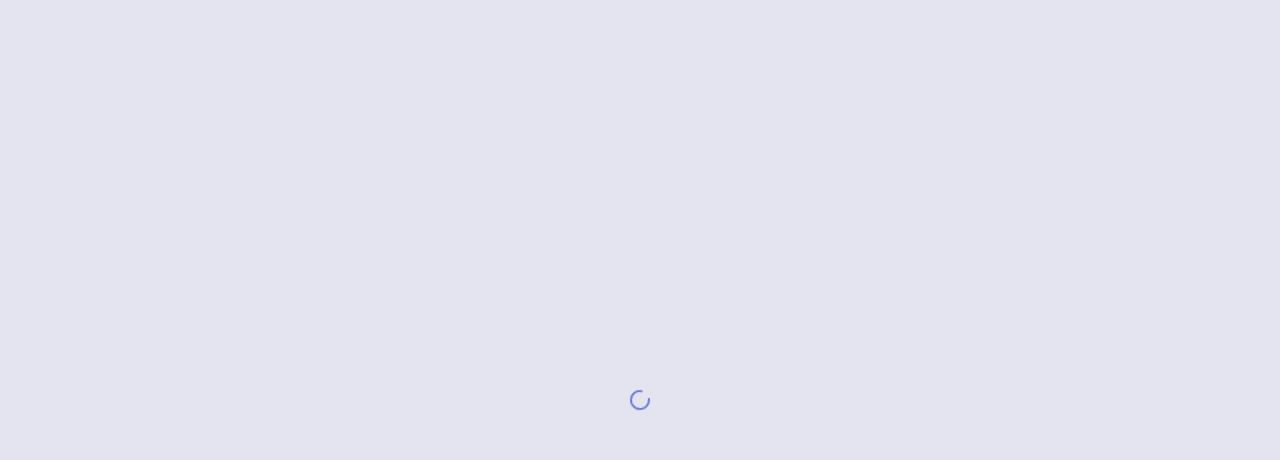
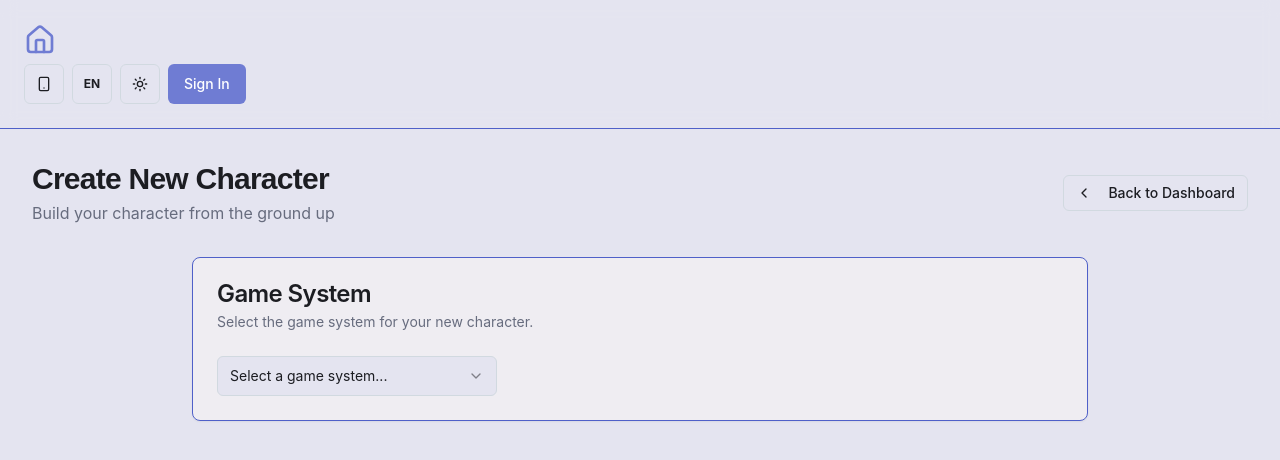
Before and after one commit to OtherSelf/DigitalCharsheets-qwen, a Next.js app: page /new in a window 1280 px wide. Before the commit this address had no page. Shown: the top 460 px of the page. Built offline with nearby package versions, Linux system fonts and the light colour scheme.

Commit message:
Dashboard translation start

```diff
--- a/src/app/new/page.tsx
+++ b/src/app/new/page.tsx
@@ -1,18 +1,72 @@
 'use client';
 
-import { useEffect } from 'react';
-import { useRouter } from 'next/navigation';
-import Loading from '@/app/loading';
+import { useState } from 'react';
+import { Header } from '@/components/header';
+import Link from 'next/link';
+import { Button } from '@/components/ui/button';
+import { ChevronLeft } from 'lucide-react';
+import {
+  Card,
+  CardContent,
+  CardDescription,
+  CardHeader,
+  CardTitle,
+} from '@/components/ui/card';
+import {
+  Select,
+  SelectContent,
+  SelectItem,
+  SelectTrigger,
+  SelectValue,
+} from '@/components/ui/select';
+import { type GameSystem } from '@/lib/types';
+import { DndCharacterForm } from '@/components/characters/forms/dnd-character-form';
+import { DarkHeresyCharacterForm } from '@/components/characters/forms/dark-heresy-character-form';
+import { useTranslation } from '@/context/language-context';
 
-/**
- * Redirect page to skip choice and go straight to manual creation.
- */
-export default function NewCharacterPage() {
-  const router = useRouter();
+export default function ManualCharacterCreationPage() {
+  const [gameSystem, setGameSystem] = useState<GameSystem | ''>('');
+  const { t } = useTranslation();
 
-  useEffect(() => {
-    router.replace('/new/manual');
-  }, [router]);
+  return (
+    <div className="flex flex-col h-screen">
+      <Header />
+      <main className="flex-1 overflow-y-auto p-4 md:p-6 lg:p-8">
+        <div className="flex items-center justify-between mb-8">
+            <div className="flex flex-col gap-1">
+                <h1 className="text-3xl font-headline font-bold tracking-tight">{t('createNew')}</h1>
+                <p className="text-muted-foreground">{t('buildCharacterDesc')}</p>
+            </div>
+            <Button variant="outline" size="sm" asChild>
+              <Link href="/">
+                <ChevronLeft className="mr-2 h-4 w-4" />
+                {t('backToDashboard')}
+              </Link>
+            </Button>
+        </div>
+        <div className="max-w-4xl mx-auto">
+          <Card className="mb-8">
+            <CardHeader>
+              <CardTitle>{t('gameSystem')}</CardTitle>
+              <CardDescription>{t('selectGameSystemDesc')}</CardDescription>
+            </CardHeader>
+            <CardContent>
+              <Select onValueChange={(value) => setGameSystem(value as GameSystem)} value={gameSystem}>
+                <SelectTrigger className="w-full md:w-[280px]">
+                  <SelectValue placeholder={t('selectGameSystemPlaceholder')} />
+                </SelectTrigger>
+                <SelectContent>
+                  <SelectItem value="Dungeons & Dragons">{t('dungeonsAndDragons')}</SelectItem>
+                  <SelectItem value="Dark Heresy">{t('darkHeresy')}</SelectItem>
+                </SelectContent>
+              </Select>
+            </CardContent>
+          </Card>
 
-  return <Loading />;
+          {gameSystem === 'Dungeons & Dragons' && <DndCharacterForm />}
+          {gameSystem === 'Dark Heresy' && <DarkHeresyCharacterForm />}
+        </div>
+      </main>
+    </div>
+  );
 }
--- a/src/app/page.tsx
+++ b/src/app/page.tsx
@@ -23,7 +23,7 @@ import { RecoveryModalWrapper } from '@/components/recovery-modal-wrapper';
 
 export default function DashboardPage() {
   const { characters, isLoaded, isCompactView } = useCharacterContext();
-  const { user } = useLocalAuth(); // MOVED: Hooks must be at the top!
+  const { user } = useLocalAuth();
   const { t } = useTranslation();
 
   const handleExportXlsx = () => {
@@ -89,12 +89,11 @@ export default function DashboardPage() {
             </p>
           </div>
 
-          {/* ALL BUTTONS GROUPED TOGETHER HERE */}
           <div className="flex flex-wrap gap-2">
             <Button variant="outline" size="sm" asChild>
               <Link href="/stats-editor">
                 <Settings2 className="mr-2 h-4 w-4" />
-                Stats Editor
+                {t('statsEditor')}
               </Link>
             </Button>
 
@@ -108,7 +107,7 @@ export default function DashboardPage() {
               }}
             >
               <FileDown className="mr-2 h-4 w-4" />
-              Backup All
+              {t('backupAll')}
             </Button>
 
             <Button
@@ -179,7 +178,6 @@ function downloadJSON(data: any, filename: string) {
   URL.revokeObjectURL(url);
 }
 
-// Minimal migration dialog stub to prevent build errors if referenced elsewhere
 function MigrateCharacterDialog({ children }: { children: React.ReactNode }) {
     return <>{children}</>;
 }
--- a/src/components/characters/character-card.tsx
+++ b/src/components/characters/character-card.tsx
@@ -26,6 +26,7 @@ import {
 import { useCharacterContext } from '@/context/character-context';
 import { exportCharacterToExcel } from '@/lib/export-utils';
 import { useTranslation } from '@/context/language-context';
+import { RANK_KEYS } from '@/lib/dark-heresy-data';
 
 type CharacterCardProps = {
   character: Character;
@@ -56,12 +57,12 @@ export function CharacterCard({ character }: CharacterCardProps) {
             </CardTitle>
             <CardDescription className="text-xs break-words">
               {character.gameSystem === 'Dungeons & Dragons' && `${t('lvl')} ${character.level} `}
-              {character.gameSystem === 'Dark Heresy' && `${character.rank} `}
+              {character.gameSystem === 'Dark Heresy' && `${t(RANK_KEYS[character.rank as keyof typeof RANK_KEYS] || character.rank)} `}
               {character.characterClass}
             </CardDescription>
           </div>
           <Badge variant={badgeVariant} className="mt-1 text-xs">
-            {character.gameSystem}
+            {character.gameSystem === 'Dungeons & Dragons' ? t('dungeonsAndDragons') : t('darkHeresy')}
           </Badge>
         </div>
         <div className="flex items-center gap-2 p-2 ml-auto">
@@ -102,14 +103,14 @@ export function CharacterCard({ character }: CharacterCardProps) {
     <Card className="flex flex-col overflow-hidden hover:shadow-lg hover:shadow-primary/10 transition-shadow duration-300">
       <CardContent className="p-4 flex-grow">
         <Badge variant={badgeVariant} className="mb-2">
-          {character.gameSystem}
+          {character.gameSystem === 'Dungeons & Dragons' ? t('dungeonsAndDragons') : t('darkHeresy')}
         </Badge>
         <CardTitle className="text-lg font-headline mb-1">
           {character.name}
         </CardTitle>
         <CardDescription>
           {character.gameSystem === 'Dungeons & Dragons' && `${t('lvl')} ${character.level} `}
-          {character.gameSystem === 'Dark Heresy' && `${character.rank} `}
+          {character.gameSystem === 'Dark Heresy' && `${t(RANK_KEYS[character.rank as keyof typeof RANK_KEYS] || character.rank)} `}
           {character.characterClass}
         </CardDescription>
       </CardContent>
--- a/src/lib/translations.ts
+++ b/src/lib/translations.ts
@@ -821,7 +821,16 @@ export const translations: Record<string, Record<string, string>> = {
     armorQualityGood: "Good",
     armorQualityBest: "Best",
     armorQualityMasterCrafted: "Master-Crafted",
-
+    // --- DASHBOARD & CREATION PAGE ADDITIONS (EN) ---
+    buildCharacterDesc: "Build your character from the ground up",
+    gameSystem: "Game System",
+    selectGameSystemDesc: "Select the game system for your new character.",
+    selectGameSystemPlaceholder: "Select a game system...",
+    dungeonsAndDragons: "Dungeons & Dragons",
+    darkHeresy: "Warhammer 40k: Dark Heresy",
+    backToDashboard: "Back to Dashboard",
+    statsEditor: "Stats Editor",
+    backupAll: "Backup All",
 
   },
   ru: {
@@ -1648,5 +1657,15 @@ export const translations: Record<string, Record<string, string>> = {
     armorQualityGood: "Хорошее",
     armorQualityBest: "Превосходное",
     armorQualityMasterCrafted: "Мастерское",
+        // --- DASHBOARD & CREATION PAGE ADDITIONS (RU) ---
+    buildCharacterDesc: "Создайте своего персонажа с нуля",
+    gameSystem: "Игровая система",
+    selectGameSystemDesc: "Выберите игровую систему для вашего нового персонажа.",
+    selectGameSystemPlaceholder: "Выберите игровую систему...",
+    dungeonsAndDragons: "Dungeons & Dragons",
+    darkHeresy: "Warhammer 40k: Dark Heresy",
+    backToDashboard: "Назад на панель управления",
+    statsEditor: "Редактор характеристик",
+    backupAll: "Резервное копирование всего",
   }
 };
```
